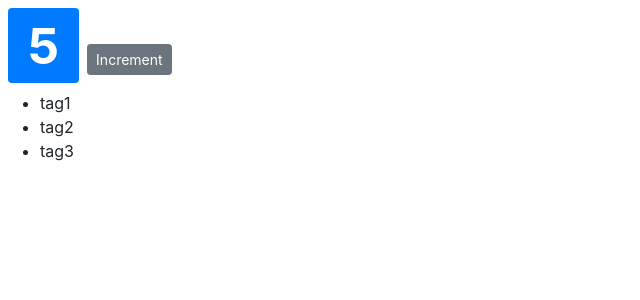
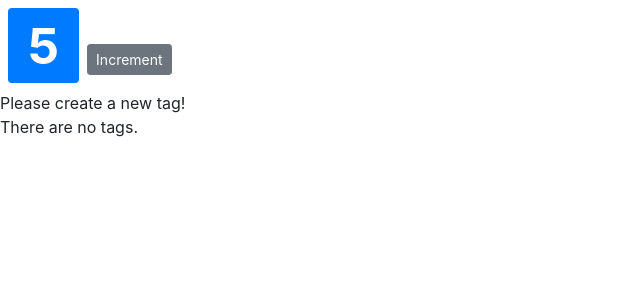
Before and after one commit to yuliangjin1985/counter-app, a React (Create React App) app: page / in a window 1280 px wide. Shown: the top 300 px of the page, without its empty margins (0-640 px from the left). Built offline with nearby package versions, Linux system fonts and the light colour scheme.

Commit message:
conditional rendering and js logical and

```diff
--- a/src/components/counter.jsx
+++ b/src/components/counter.jsx
@@ -3,7 +3,8 @@
 class Counter extends Component {
     state = {
         count: 5,
-        tags: ['tag1', 'tag2', 'tag3'],
+        tags: [],
+        // tags: ['tag1', 'tag2', 'tag3'],
         imageUrl: 'https://picsum.photos/200'
      }
 
@@ -15,10 +16,15 @@
         return <div>
             <span style={this.styles} className={this.getBadgeClasses()}>{this.formatCount()}</span>
             <button className="btn btn-secondary btn-sm">Increment</button>
-            <ul>
-                {this.state.tags.map(tag => <li key={tag}>{tag}</li>)}
-            </ul>
+            {/* logic && between un boolean values, like boolean && string, if all operand is true, the result is the last operand */}
+            {this.state.tags.length === 0 && <div>Please create a new tag!</div>}
+            {this.renderTags()}
         </div>
+    }
+
+    renderTags() {
+        if(this.state.tags.length === 0) return <p>There are no tags.</p>
+        return <ul>{this.state.tags.map(tag => <li key={tag}>{tag}</li>)}</ul>;
     }
 
     getBadgeClasses() {
```
Also changed, not shown: 1 other file (tests, documents, lock files or other folders).
